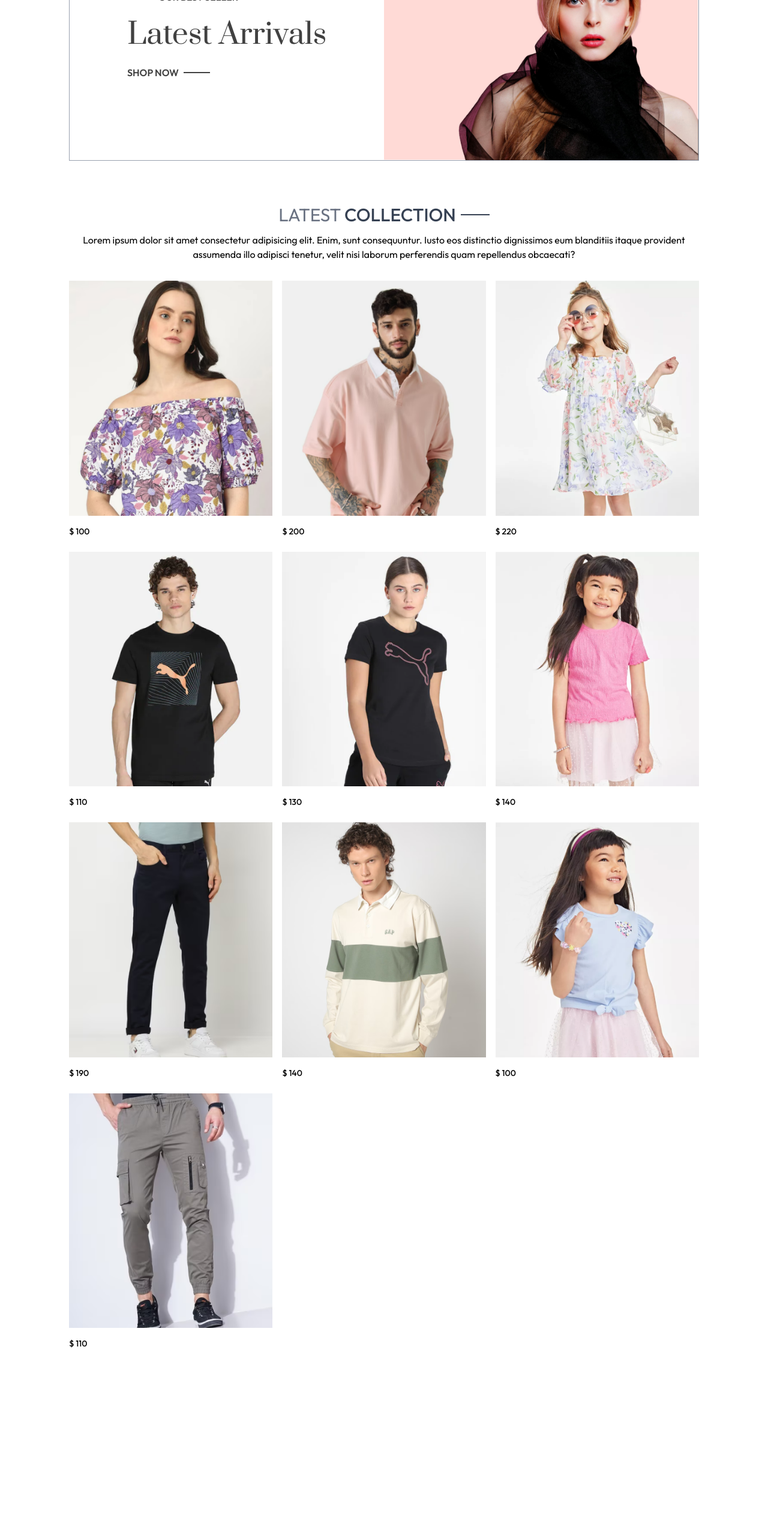
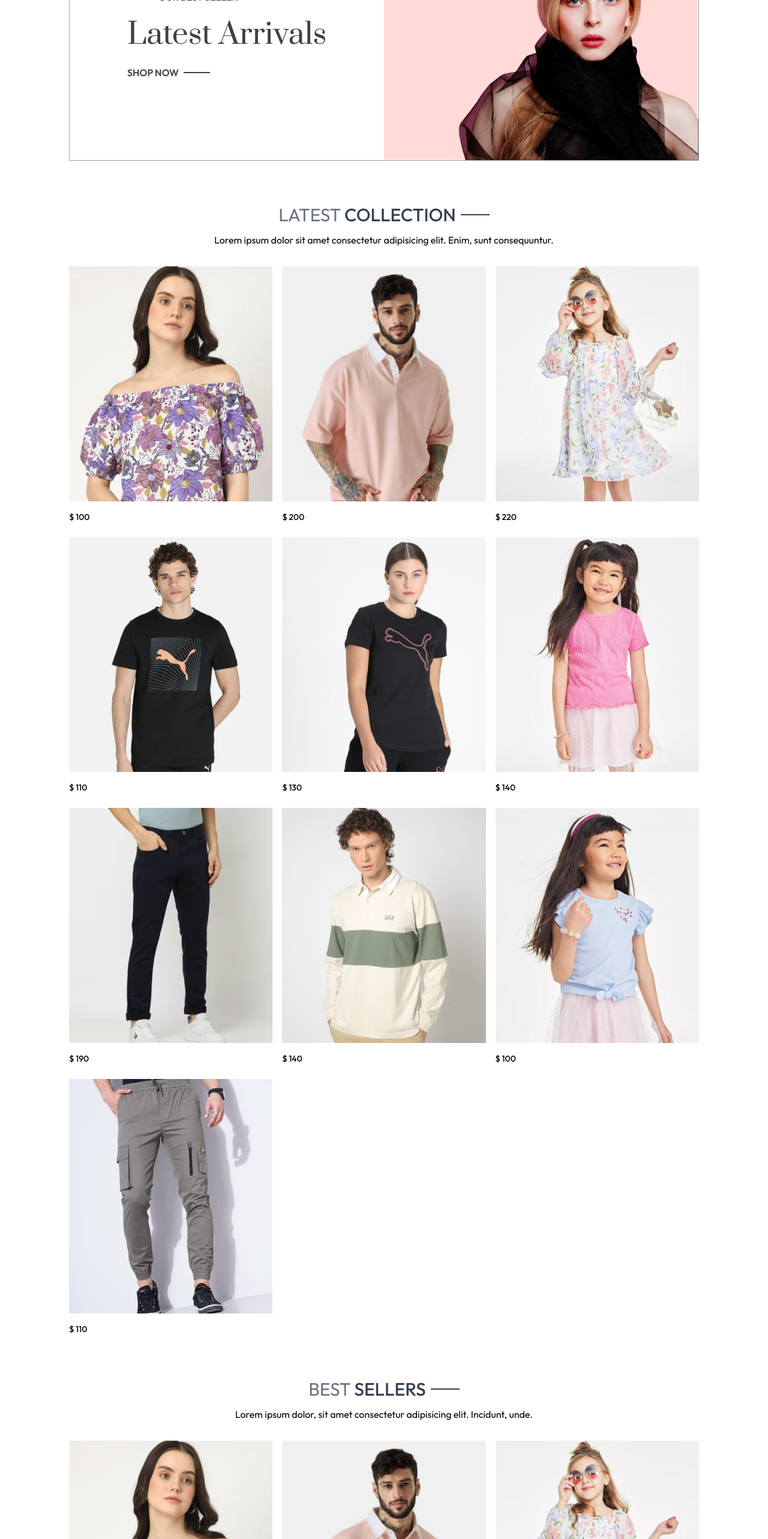
Before and after one commit to Moses-247/e-commerce-project, a React (Vite) app in the folder frontend/: page / in a window 1280 px wide. Shown: the part 234-2800 px from the top of the page at 60% size. Before the commit the page ends 2524 px from the top, so only its background shows below. Built offline with nearby package versions, Linux system fonts and the light colour scheme.

Commit message:
best Sellers

```diff
--- /dev/null
+++ b/frontend/src/components/BestSeller.jsx
@@ -0,0 +1,40 @@
+import React, { useContext, useEffect, useState } from 'react'
+import { ShopContext } from '../context/ShopContext'
+import Title from './Title';
+import ProductItem from './ProductItem';
+
+const BestSeller = () => {
+
+    const{products} = useContext(ShopContext);
+    const [bestSeller, setBestSeller] = useState([]);
+
+    useEffect(()=>{
+        const bestProduct = products.filter((item) =>(item.bestseller));
+        setBestSeller(bestProduct.slice(0,5))
+    },[])
+
+  return (
+    <div>
+      <div className="my-10">
+        <div className="text-center py-8 text-3xl">
+            <Title text1={'BEST'} text2={'SELLERS'}/>
+            <p className="w-3/4 m-auto text-xs sm:text-sm md:text-base text-grey-600">
+            Lorem ipsum dolor, sit amet consectetur adipisicing elit. Incidunt, unde.
+            </p>
+        </div>
+
+        <div className="grid grid-cols-2 sm:grid-cols-3 md:grid-col-4 lg:grid-5 gap-4 gap-y-6">
+            {
+                bestSeller.map((item,index)=>(
+                    <ProductItem key={index} id={item._id} image={item.image} name={item.name} price={item.price}/>
+                ))
+            }
+        </div>
+
+
+      </div>
+    </div>
+  )
+}
+
+export default BestSeller
--- a/frontend/src/components/LatestCollection.jsx
+++ b/frontend/src/components/LatestCollection.jsx
@@ -19,8 +19,8 @@
       <div className="my-10">
         <div className="text-center py-8 text-3xl">
           <Title text1={'LATEST'} text2={'COLLECTION'} />
-          <p className="w3/4 m-auto text-xs sm:text-sm md:text-base text-grey-600">
-          Lorem ipsum dolor sit amet consectetur adipisicing elit. Enim, sunt consequuntur. Iusto eos distinctio dignissimos eum blanditiis itaque provident assumenda illo adipisci tenetur, velit nisi laborum perferendis quam repellendus obcaecati?
+          <p className="w-3/4 m-auto text-xs sm:text-sm md:text-base text-grey-600">
+          Lorem ipsum dolor sit amet consectetur adipisicing elit. Enim, sunt consequuntur.
           </p>
         </div>
 
@@ -28,7 +28,7 @@
         <div className="grid grid-cols-2 sm:grid-cols-3 md:grid-col-4 lg:grid-5 gap-4 gap-y-6">
           {
             latestProducts.map((item, index) =>(
-              <ProductItem key={index} id={item.id} image={item.image} name={item.name} price={item.price}/>
+              <ProductItem key={index} id={item._id} image={item.image} name={item.name} price={item.price}/>
             ))
           }
         </div>
--- a/frontend/src/pages/Home.jsx
+++ b/frontend/src/pages/Home.jsx
@@ -1,12 +1,14 @@
 import React from 'react'
 import Hero from '../components/Hero'
 import LatestCollection from '../components/LatestCollection'
+import BestSeller from '../components/BestSeller'
 
 const Home = () => {
   return (
     <div>
       <Hero/>
       <LatestCollection/>
+      <BestSeller/>
     </div>
   )
 }
```
